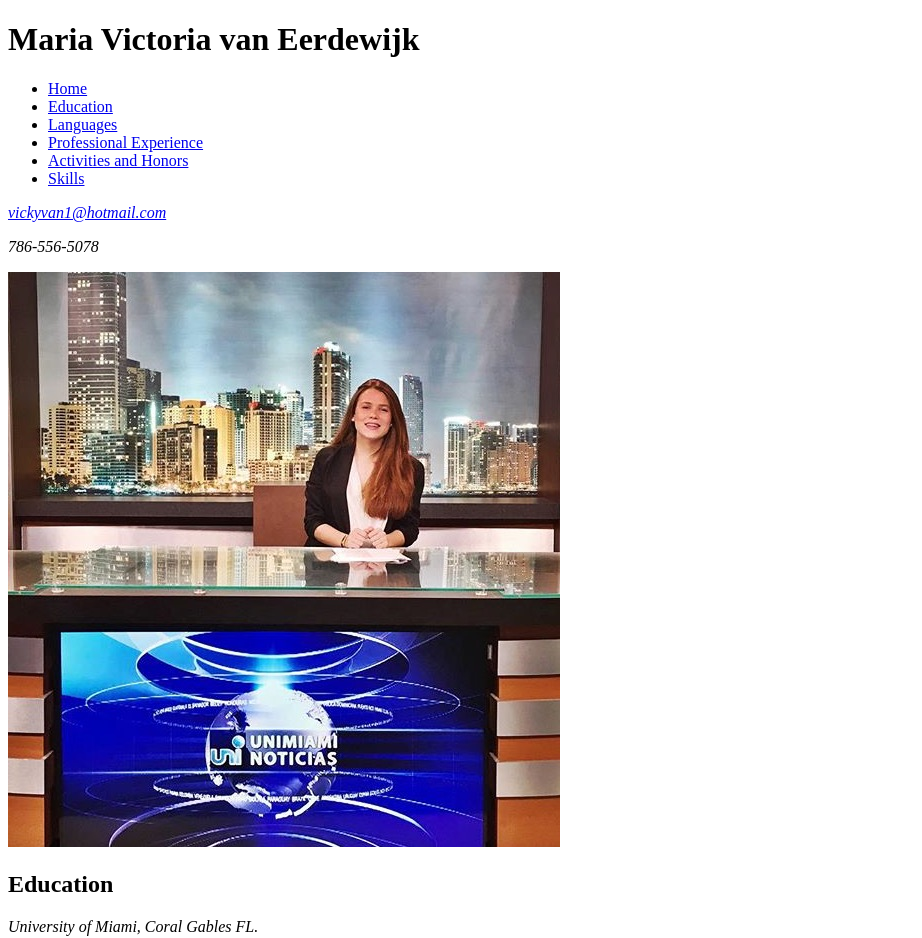
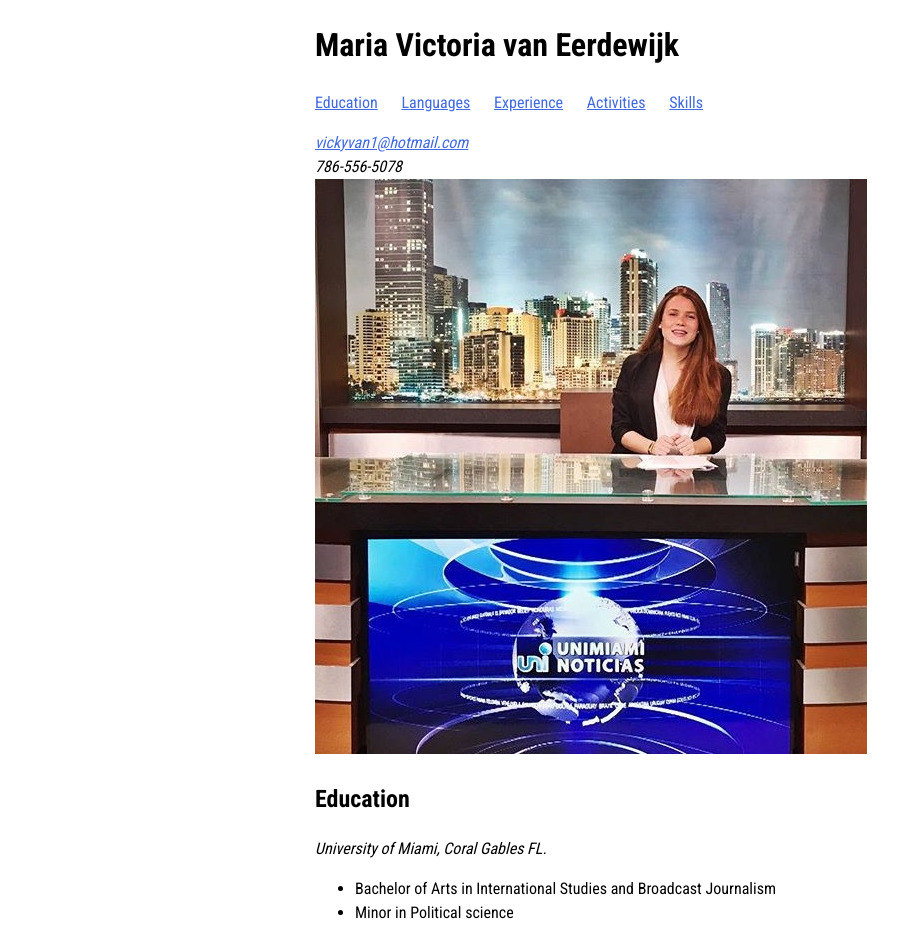
Before and after one commit to vickyvaneerdewijk/vickyvaneerdewijk.github.io, a plain HTML site: page resume.html in a window 1280 px wide. Shown: the top 938 px of the page, without its empty margins (0-922 px from the left). Drawn offline with Linux system fonts and the light colour scheme.

Commit message:
CSS RESUME
second try

```diff
--- a/resume.html
+++ b/resume.html
@@ -1,20 +1,19 @@
-<!Doctype html>
+<!DOCTYPE html>
 <html lang="en">
-<head>
-  <meta charset="utf-8"/>
+  <head>
+    <meta charset="UTF-8" />
+    <link href="style.css" rel="stylesheet" />
   <title>Maria Victoria van Eerdewijk</title>
 </head>
-
 <body id="home">
   <header>
   <h1>Maria Victoria van Eerdewijk</h1>
 <nav>
   <ul>
-    <li><a href="#home">Home</a></li>
     <li><a href="#education">Education</a></li>
     <li><a href="#languages">Languages</a></li>
-    <li><a href="#professionalexperience">Professional Experience</a></li>
-    <li><a href="#activitiesandhonors">Activities and Honors</a></li>
+    <li><a href="#experience">Experience</a></li>
+    <li><a href="#activities">Activities</a></li>
     <li><a href="#skills">Skills</a></li>
   </ul>
 </nav>
@@ -41,8 +40,8 @@
      <li>Working knowledge of Arabic and Italian</li>
    </ul>
  </section>
- <section id="professionalexperience">
-  <h2>Professional Experience</h2>
+ <section id="experience">
+  <h2>Experience</h2>
   <h3><a href="http://cicseminar.com/">CIC Media</a>, Tv Consultant company</h3>
   <p><strong>Production and Creation intern (May-August 2016)</strong></p>
    <ul>
@@ -63,7 +62,7 @@
     <li>Assisted the press room</li>
   </ul>
 </section>
-<section id="activitiesandhonors">
+<section id="activities">
   <h2>Activities and Honors</h2>
   <ul>
     <li>Hablamos Hispano radio show - host</li>
--- /dev/null
+++ b/style.css
@@ -0,0 +1,57 @@
+
+@import url('https://fonts.googleapis.com/css?family=Roboto+Condensed:400,700');
+
+body {
+font-family: 'Roboto Condensed', sans-serif;
+}
+h1 {
+  font-family: 'Roboto Condensed', sans-serif;
+}
+
+header,
+main,
+footer {
+  margin: 0 auto;
+  width: 650px;
+  line-height: 1.5;
+}
+
+
+a {
+color:rgb(65,105,225);
+}
+
+a:hover {
+  color:rgb(75,0,130);
+}
+
+a:visited {
+  color:rgb(0,0,205);
+}
+
+nav ul {
+  padding-left: 0;
+  list-style-type: none;
+}
+
+nav li {
+  margin-right: 20px;
+  display: inline-block;
+}
+
+nav a {
+  display: inline-block;
+}
+
+
+h3 {
+  margin: 0px;
+}
+
+p {
+  margin:0px;
+}
+
+footer  p {
+  float: right;
+}
```
